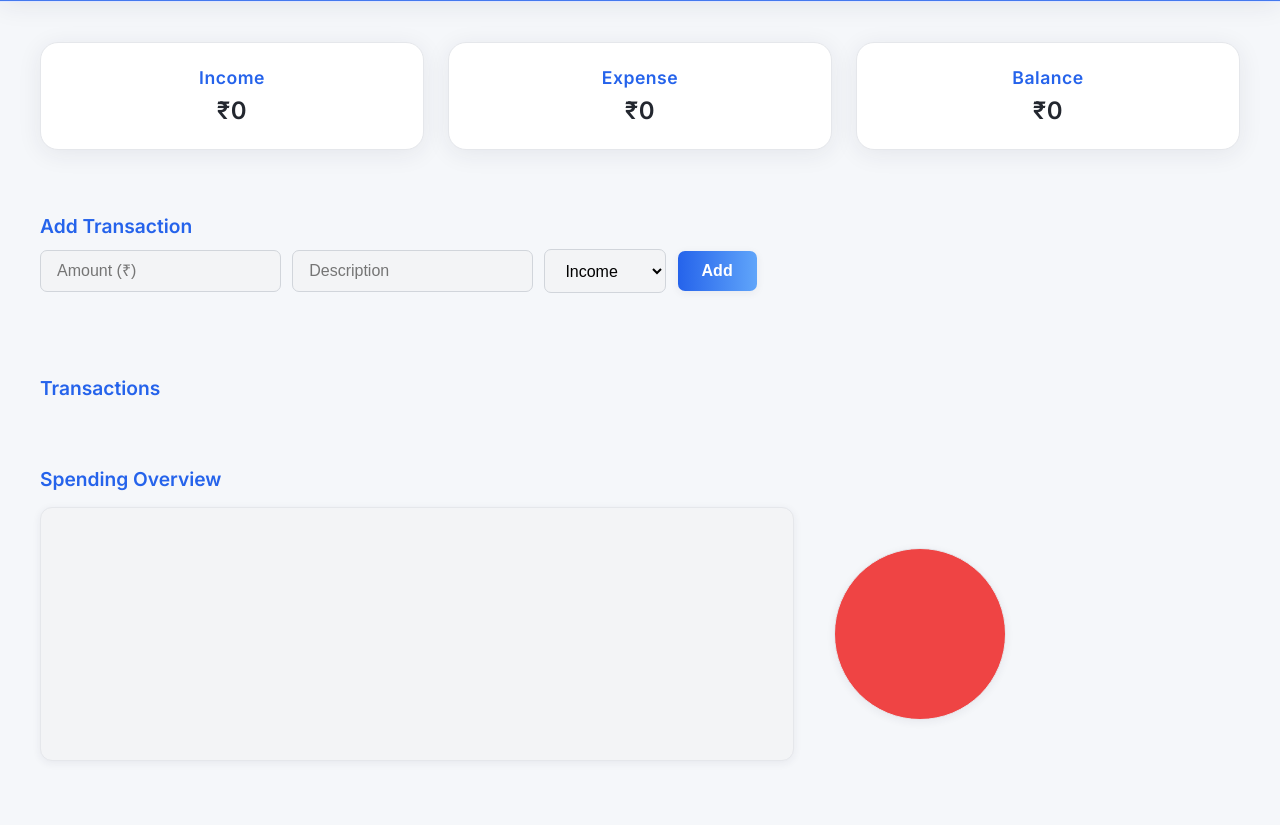
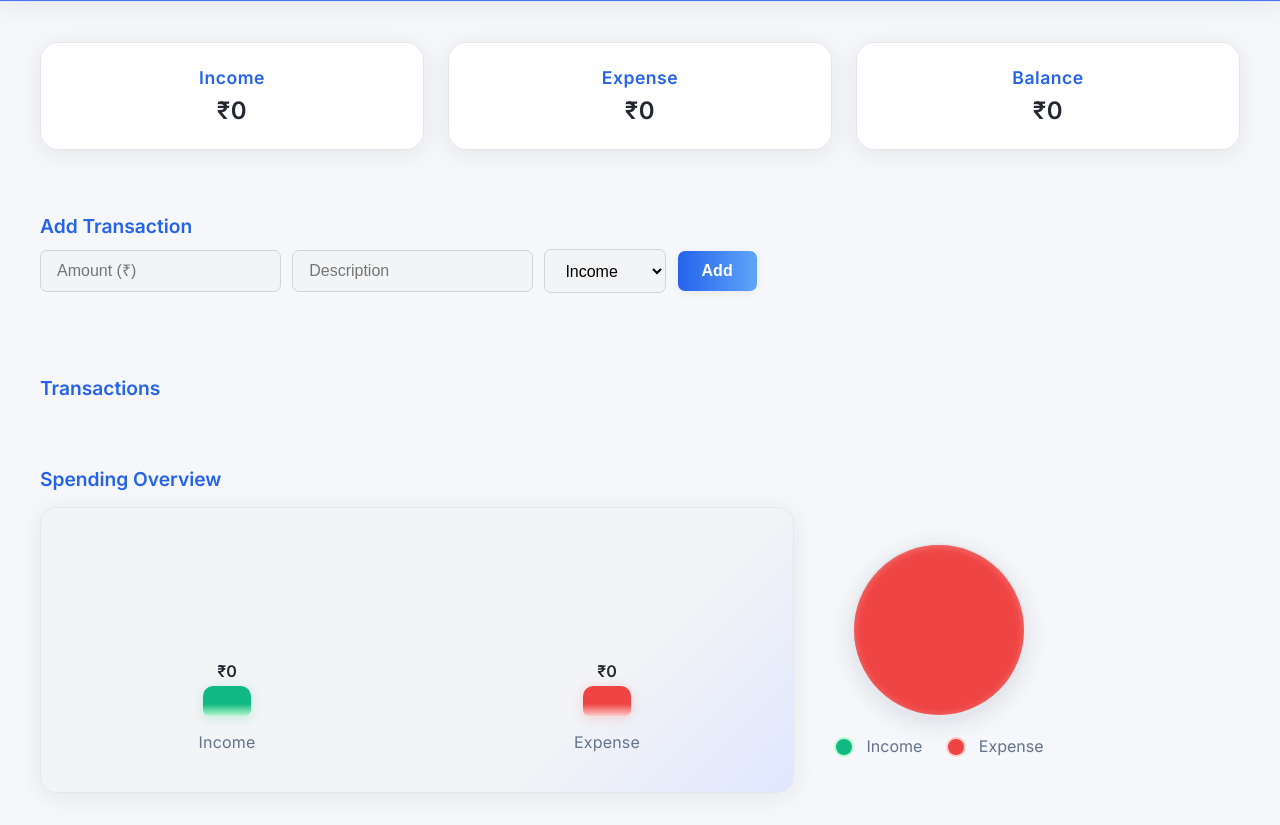
Before and after one commit to stacksh/FinTrack, a plain HTML site: page index.html in a window 1280 px wide. Shown: the part 85-910 px from the top of the page. Before the commit the page ends 878 px from the top, so only its background shows below. Drawn offline with Linux system fonts and the light colour scheme.

Commit message:
update styling and graphs

```diff
--- a/app.js
+++ b/app.js
@@ -84,13 +84,42 @@ function updateCharts(income, expense) {
   // Bar chart
   barChart.innerHTML = "";
   const values = [income, expense];
+  const labels = ["Income", "Expense"];
+  const maxBarHeight = 160; // px, matches your CSS
+  const minBarHeight = 30;  // px, for visibility
   const maxVal = Math.max(...values, 100); // scaling
+
   values.forEach((val, i) => {
+    const group = document.createElement("div");
+    group.className = "bar-group";
+
+    // Value label
+    const valueLabel = document.createElement("div");
+    valueLabel.className = "bar-value";
+    valueLabel.textContent = `₹${val}`;
+    group.appendChild(valueLabel);
+
+    // Bar
     const bar = document.createElement("div");
-    bar.classList.add("bar");
-    bar.style.height = (val / maxVal) * 180 + "px";
-    bar.style.background = i === 0 ? "var(--income)" : "var(--expense)";
-    barChart.appendChild(bar);
+    bar.className = "bar " + (i === 0 ? "income" : "expense");
+    // Calculate proportional height, but clamp to maxBarHeight
+    let barHeight = minBarHeight;
+    if (maxVal > 0) {
+      barHeight = Math.max(
+        minBarHeight,
+        Math.round((val / maxVal) * maxBarHeight)
+      );
+    }
+    bar.style.height = barHeight + "px";
+    group.appendChild(bar);
+
+    // Label
+    const label = document.createElement("div");
+    label.className = "bar-label";
+    label.textContent = labels[i];
+    group.appendChild(label);
+
+    barChart.appendChild(group);
   });
 
   // Pie chart
--- a/index.html
+++ b/index.html
@@ -65,7 +65,13 @@
     <h2>Spending Overview</h2>
     <div class="chart-container">
       <div id="bar-chart" class="chart"></div>
-      <div id="pie-chart" class="pie"></div>
+      <div>
+        <div id="pie-chart" class="pie"></div>
+        <div class="pie-legend">
+          <span><span class="legend-dot income-dot"></span> Income</span>
+          <span><span class="legend-dot expense-dot"></span> Expense</span>
+        </div>
+      </div>
     </div>
   </section>
 
--- a/style.css
+++ b/style.css
@@ -300,28 +300,81 @@ form button:hover {
   flex-wrap: wrap;
 }
 
-/* Bar Chart */
+/* Improved Bar Chart */
 .chart {
   display: flex;
   align-items: flex-end;
-  gap: 0.7rem;
+  gap: 2.5rem;
   height: 220px;
   width: 60%;
   border: 1.5px solid #e5e7eb;
-  padding: 1rem;
-  border-radius: 12px;
-  background: #f3f4f6;
-  box-shadow: 0 2px 8px rgba(36, 42, 66, 0.07);
+  padding: 1.5rem 1rem 2.5rem 1rem;
+  border-radius: 16px;
+  background: linear-gradient(135deg, #f3f4f6 70%, #e0e7ff 100%);
+  box-shadow: 0 4px 24px rgba(36, 42, 66, 0.08);
+  position: relative;
+  justify-content: center;
+}
+
+body.dark .chart {
+  background: linear-gradient(135deg, #232a38 70%, #334155 100%);
+  border: 1.5px solid #334155;
+}
+
+.bar-group {
+  display: flex;
+  flex-direction: column;
+  align-items: center;
+  flex: 1;
 }
 
 .bar {
-  flex: 1;
-  background: var(--primary-gradient);
-  border-radius: 6px 6px 0 0;
+  width: 48px;
+  min-width: 32px;
+  background: linear-gradient(180deg, var(--primary-gradient), rgba(255,255,255,0.08));
+  box-shadow: 0 4px 16px rgba(36, 42, 66, 0.10);
+  border-radius: 10px 10px 6px 6px;
   transition: height 0.3s;
+  margin-bottom: 0.5rem;
+  position: relative;
+  display: flex;
+  align-items: flex-end;
+  justify-content: center;
 }
 
-/* Pie Chart */
+.bar.income {
+  background: linear-gradient(180deg, var(--income) 60%, #bbf7d0 100%);
+  box-shadow: 0 2px 12px #34d39944;
+}
+.bar.expense {
+  background: linear-gradient(180deg, var(--expense) 60%, #fecaca 100%);
+  box-shadow: 0 2px 12px #f8717144;
+}
+
+.bar-value {
+  font-size: 1rem;
+  font-weight: 600;
+  color: var(--text);
+  margin-bottom: 0.3rem;
+  text-shadow: 0 1px 4px #fff8;
+}
+body.dark .bar-value {
+  color: #fff;
+  text-shadow: 0 1px 4px #232a38cc;
+}
+
+.bar-label {
+  margin-top: 0.5rem;
+  font-size: 1rem;
+  font-weight: 500;
+  color: #64748b;
+  letter-spacing: 0.2px;
+}
+body.dark .bar-label {
+  color: #cbd5e1;
+}
+
+/* Pie Chart & Legend */
 .pie {
   width: 170px;
   height: 170px;
@@ -330,8 +383,129 @@ form button:hover {
     var(--expense) 0% 30%,
     var(--income) 30% 100%
   );
-  box-shadow: 0 2px 8px rgba(36, 42, 66, 0.07);
-  border: 1.5px solid #e5e7eb;
+  box-shadow: 0 6px 24px rgba(36, 42, 66, 0.13), 0 1px 8px #fff4 inset;
+  border: 2px solid #e5e7eb;
+  margin: 0 auto;
+  position: relative;
+}
+body.dark .pie {
+  border: 2px solid #334155;
+  box-shadow: 0 6px 24px #232a3844, 0 1px 8px #232a3844 inset;
+}
+
+.pie-legend {
+  display: flex;
+  justify-content: center;
+  gap: 1.5rem;
+  margin-top: 1.2rem;
+  font-size: 1rem;
+  font-weight: 500;
+  color: #64748b;
+}
+body.dark .pie-legend {
+  color: #cbd5e1;
+}
+.legend-dot {
+  display: inline-block;
+  width: 16px;
+  height: 16px;
+  border-radius: 50%;
+  margin-right: 0.5em;
+  vertical-align: middle;
+}
+.income-dot {
+  background: var(--income);
+  border: 2px solid #bbf7d0;
+}
+.expense-dot {
+  background: var(--expense);
+  border: 2px solid #fecaca;
+}
+
+/* Dark Mode Variables */
+body.dark {
+  --bg: #181e29;
+  --text: #e0e7ef;
+  --card-bg: #232a38;
+  --primary: #60a5fa;
+  --primary-gradient: linear-gradient(90deg, #2563eb 0%, #0ea5e9 100%);
+  --expense: #f87171;
+  --income: #34d399;
+  --shadow: 0 4px 24px rgba(20, 24, 40, 0.25);
+}
+
+/* Dark Mode Overrides */
+body.dark {
+  background: var(--bg);
+  color: var(--text);
+}
+
+body.dark header {
+  background: rgba(30, 41, 59, 0.92);
+  color: #fff;
+  border-bottom: 1.5px solid #334155;
+}
+
+body.dark .card {
+  background: var(--card-bg);
+  border: 1px solid #334155;
+  box-shadow: 0 4px 24px rgba(20, 24, 40, 0.18);
+}
+
+body.dark #summary h3,
+body.dark #transactions h2,
+body.dark #add-transaction h2,
+body.dark #charts h2 {
+  color: var(--primary);
+}
+
+body.dark form input,
+body.dark form select {
+  background: #232a38;
+  color: var(--text);
+  border: 1px solid #334155;
+}
+
+body.dark form input:focus,
+body.dark form select:focus {
+  border: 1.5px solid var(--primary);
+}
+
+body.dark form button {
+  background: var(--primary-gradient);
+  color: #fff;
+}
+
+body.dark #transaction-list li {
+  background: var(--card-bg);
+  border: 1px solid #334155;
+  color: var(--text);
+}
+
+body.dark .category {
+  background: #334155;
+  color: #93c5fd;
+}
+
+body.dark .delete-btn {
+  color: #f87171;
+}
+body.dark .delete-btn:hover {
+  color: #ef4444;
+}
+
+body.dark .chart {
+  background: #232a38;
+  border: 1.5px solid #334155;
+}
+
+body.dark .pie {
+  border: 1.5px solid #334155;
+  box-shadow: 0 2px 8px rgba(20, 24, 40, 0.18);
+}
+
+body.dark .form-error {
+  color: #f87171;
 }
 
 /* Responsive Design */
```
